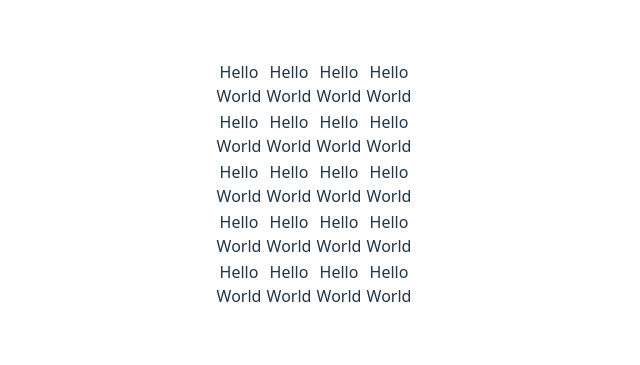
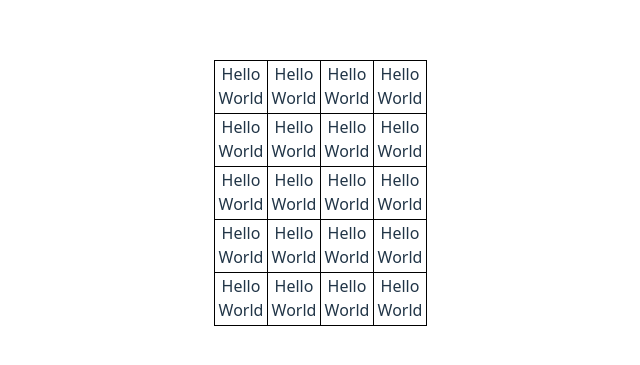
Before and after one commit to BUsuper/crossword-project, a React (Vite) app: page / in a window 1280 px wide. Shown: the part 215-580 px from the top of the page, without its empty margins (326-966 px from the left). Built offline with nearby package versions, Linux system fonts and the light colour scheme.

Commit message:
Wrap letter boxes into a table inside the field and make the borders collapse

```diff
--- a/src/components/CrosswordField/CrosswordField.css
+++ b/src/components/CrosswordField/CrosswordField.css
@@ -2,3 +2,11 @@
     display: flex;
     flex-wrap: wrap;
 }
+
+table {
+    border-collapse: collapse;
+}
+
+td {
+    border: 1px solid black;
+}
--- a/src/components/CrosswordField/CrosswordField.jsx
+++ b/src/components/CrosswordField/CrosswordField.jsx
@@ -8,13 +8,26 @@ export default function CrosswordField() {
 
     const field = Array(rows).fill(0);
 
+    // TODO: wrap into a table and try to collapse borders
     return <div id="CrosswordField" style={{width: `${columns * COMPONENT_SIZE}px`, height: `${rows * COMPONENT_SIZE}px`}}>
-        {
-            field.map((row, rowNumber) => (
-                Array(columns).fill(0).map((column, columnNumber) => (
-                    <LetterBox x={columnNumber} y={rowNumber} key={`x${columnNumber}y${rowNumber}`}></LetterBox>
+        <table>
+            <tbody>
+            {
+                field.map((row, rowNumber) => (
+                    <tr key={`row${rowNumber}`}>
+                    {
+                        Array(columns).fill(0).map((column, columnNumber) => (
+                            <td key={`x${columnNumber}y${rowNumber}`}>
+                                {
+                                    <LetterBox x={columnNumber} y={rowNumber}></LetterBox>
+                                }
+                            </td>
+                        ))
+                    }
+                    </tr>
                 ))
-            ))
-        }
+            }
+            </tbody>
+        </table>
     </div>
 }
--- a/src/components/LetterBox/LetterBox.css
+++ b/src/components/LetterBox/LetterBox.css
@@ -1,5 +1,4 @@
 .LetterBox {
     width: 50px;
     height: 50px;
-    /* border: 3px solid black; */
 }
```
